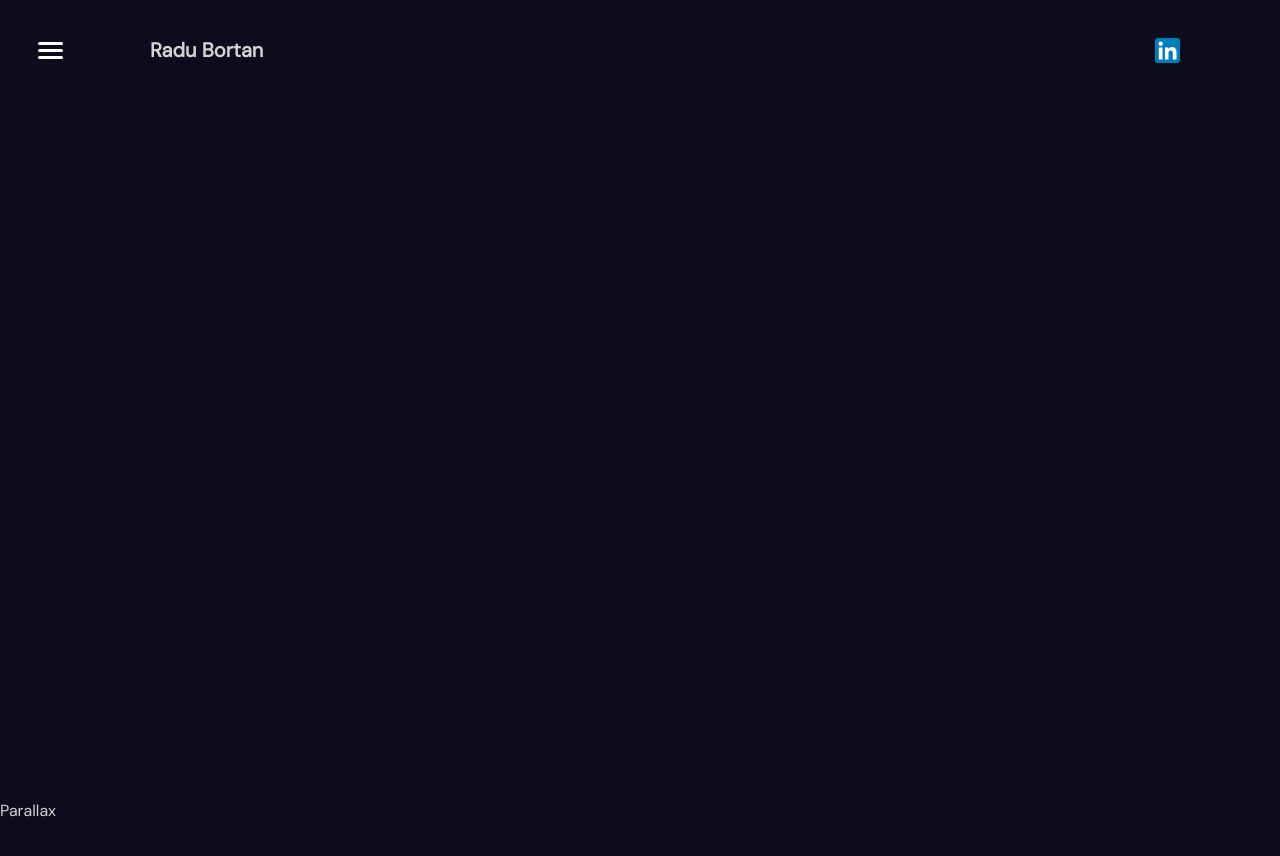
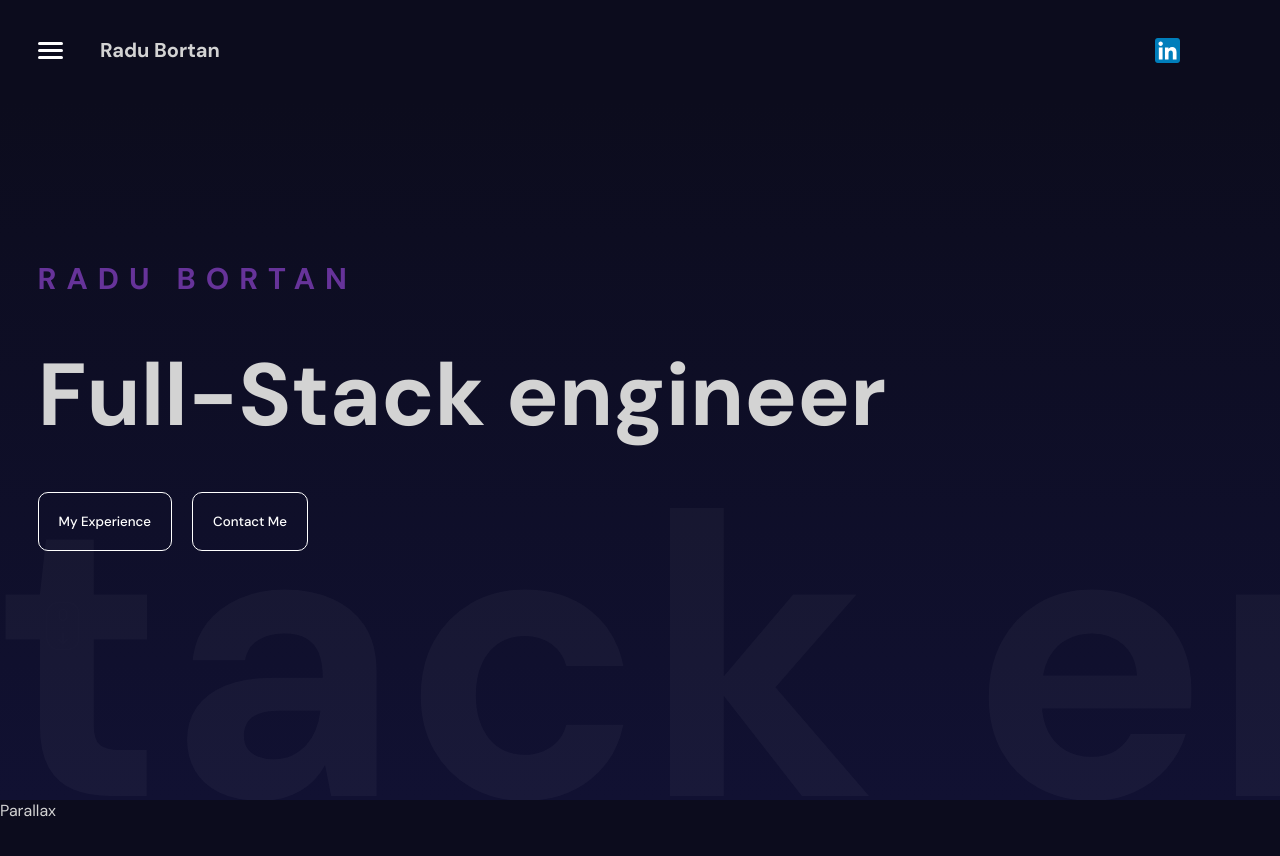
Before and after one commit to radubortan/portfolio, a React (Vite) app: page / in a window 1280 px wide. Shown: the top 856 px of the page. Built offline with nearby package versions, Linux system fonts and the light colour scheme; the HTML template or start-up script is replaced by a standard one.

Commit message:
hero section

```diff
--- a/index.html
+++ b/index.html
@@ -4,10 +4,8 @@
     <meta charset="UTF-8" />
     <link rel="icon" type="image/svg+xml" href="/vite.svg" />
     <meta name="viewport" content="width=device-width, initial-scale=1.0" />
-    <link rel="preconnect" href="https://fonts.googleapis.com" />
-    <link rel="preconnect" href="https://fonts.gstatic.com" crossorigin />
     <link
-      href="https://fonts.googleapis.com/css2?family=DM+Sans:opsz@9..40&display=swap"
+      href="https://fonts.googleapis.com/css2?family=DM+Sans:ital,opsz,wght@0,9..40,100;0,9..40,200;0,9..40,300;0,9..40,400;0,9..40,500;0,9..40,600;0,9..40,700;0,9..40,800;0,9..40,900;0,9..40,1000;1,9..40,100;1,9..40,1000&display=swap"
       rel="stylesheet"
     />
     <title>Radu Bortan</title>
--- a/src/App.tsx
+++ b/src/App.tsx
@@ -1,11 +1,13 @@
 import "./app.scss";
 import Navbar from "./components/navbar/Navbar";
+import Hero from "./components/hero/Hero";
 
 function App() {
   return (
     <div>
       <section id="Home">
         <Navbar />
+        <Hero />
       </section>
       <section id="Parallax">Parallax</section>
       <section id="Contact">Contact</section>
--- /dev/null
+++ b/src/components/hero/Hero.tsx
@@ -0,0 +1,88 @@
+import classes from "./hero.module.scss";
+import { motion } from "framer-motion";
+
+const textVariants = {
+  initial: {
+    x: -500,
+    opacity: 0,
+  },
+  animate: {
+    x: 0,
+    opacity: 1,
+    transition: {
+      type: "spring",
+      stiffness: 50,
+      damping: 9,
+      duration: 1,
+      staggerChildre: 0.3,
+    },
+  },
+  scrollButton: {
+    opacity: 0,
+    y: 10,
+    transition: {
+      duration: 2,
+      repeat: Infinity,
+    },
+  },
+};
+
+const sliderVariants = {
+  initial: {
+    x: 0,
+  },
+  animate: {
+    x: "-100%",
+    transition: {
+      repeat: Infinity,
+      repeatType: "mirror",
+      duration: 30,
+    },
+  },
+};
+
+const Hero = () => {
+  return (
+    <div className={classes.container}>
+      <motion.div
+        className={classes.textWrapper}
+        variants={textVariants}
+        initial="initial"
+        animate="animate"
+      >
+        <motion.h2 variants={textVariants}>RADU BORTAN</motion.h2>
+        <motion.h1 variants={textVariants}>Full-Stack engineer</motion.h1>
+        <motion.div className={classes.buttons} variants={textVariants}>
+          <motion.button
+            variants={textVariants}
+            whileHover={{ backgroundColor: "#663399" }}
+          >
+            My Experience
+          </motion.button>
+          <motion.button
+            variants={textVariants}
+            whileHover={{ backgroundColor: "#663399" }}
+          >
+            Contact Me
+          </motion.button>
+        </motion.div>
+        <motion.img
+          animate="scrollButton"
+          src="/scroll.png"
+          alt="Scroll animation"
+          variants={textVariants}
+        />
+      </motion.div>
+      <motion.div
+        className={classes.slidingTextContainer}
+        variants={sliderVariants}
+        initial="initial"
+        animate="animate"
+      >
+        Full-Stack engineer
+      </motion.div>
+    </div>
+  );
+};
+
+export default Hero;
--- /dev/null
+++ b/src/components/hero/hero.module.scss
@@ -0,0 +1,61 @@
+.container {
+  height: calc(100vh - 100px);
+  background: linear-gradient(180deg, #0c0c1d, #111132);
+  position: relative;
+  overflow: hidden;
+
+  .textWrapper {
+    position: relative;
+    z-index: 2;
+    padding: 0 37.5px;
+    max-width: 1366px;
+    height: 100%;
+    margin: auto;
+    display: flex;
+    flex-direction: column;
+    justify-content: center;
+    gap: 40px;
+
+    h2 {
+      font-size: 30px;
+      color: #663399;
+      letter-spacing: 10px;
+      user-select: none;
+    }
+
+    h1 {
+      font-size: 88px;
+      user-select: none;
+    }
+
+    .buttons {
+      display: flex;
+      gap: 20px;
+
+      button {
+        padding: 20px;
+        border: 1px solid white;
+        border-radius: 10px;
+        background-color: transparent;
+        color: white;
+        cursor: pointer;
+        font-weight: 500;
+      }
+    }
+
+    img {
+      width: 50px;
+    }
+  }
+
+  .slidingTextContainer {
+    position: absolute;
+    font-size: 50vh;
+    bottom: -120px;
+    white-space: nowrap;
+    color: #ffffff09;
+    font-weight: bold;
+    z-index: 0;
+    user-select: none;
+  }
+}
--- a/src/components/navbar/navbar.module.scss
+++ b/src/components/navbar/navbar.module.scss
@@ -11,7 +11,6 @@
     justify-content: space-between;
 
     span {
-      margin-left: 50px;
       font-weight: bold;
       font-size: 20px;
     }
--- a/src/components/sidebar/sidebar.module.scss
+++ b/src/components/sidebar/sidebar.module.scss
@@ -1,10 +1,12 @@
 .sidebar {
+  z-index: 99;
   display: flex;
   flex-direction: column;
   align-items: center;
   justify-content: center;
   background-color: white;
   color: black;
+  position: relative;
 
   .background {
     position: fixed;
```
